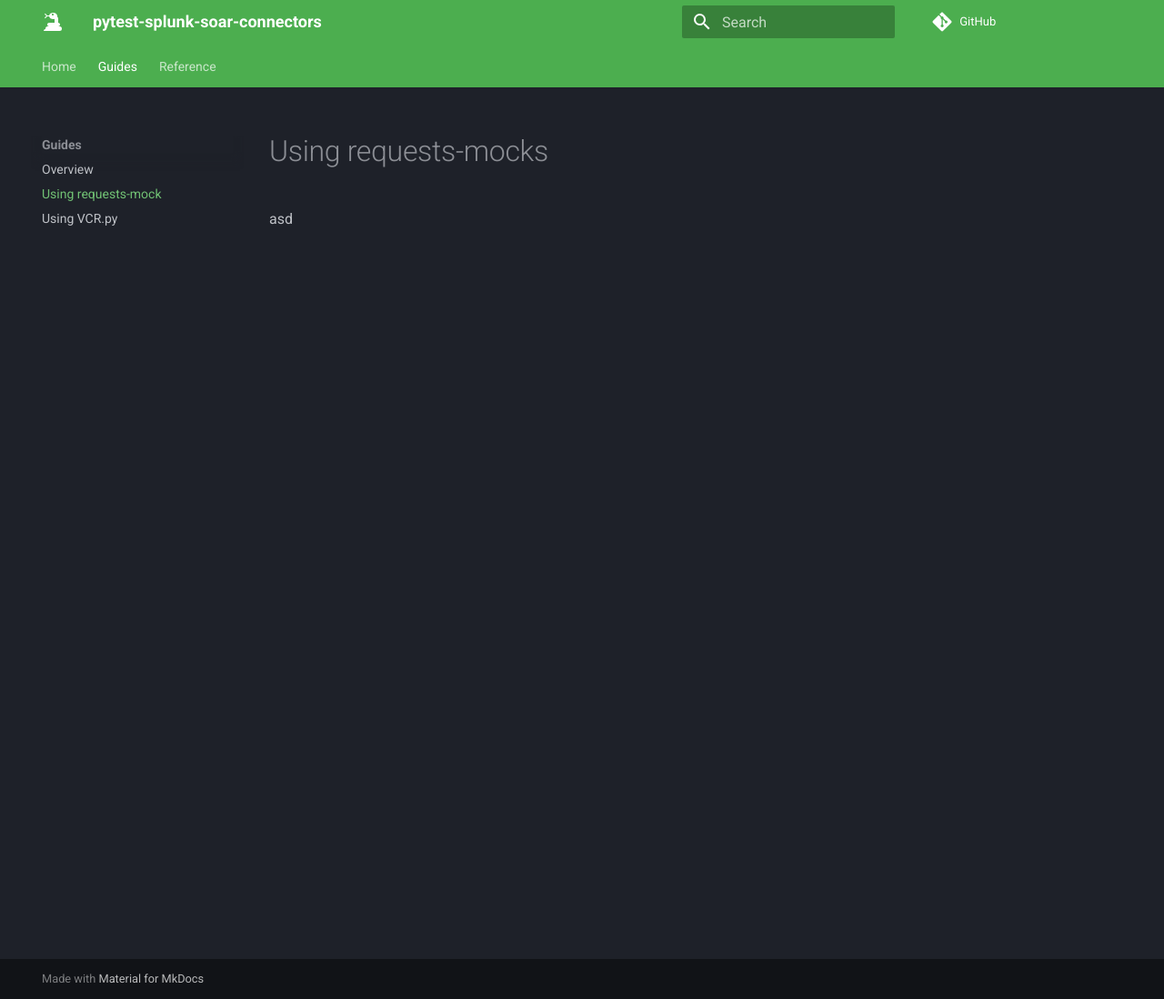
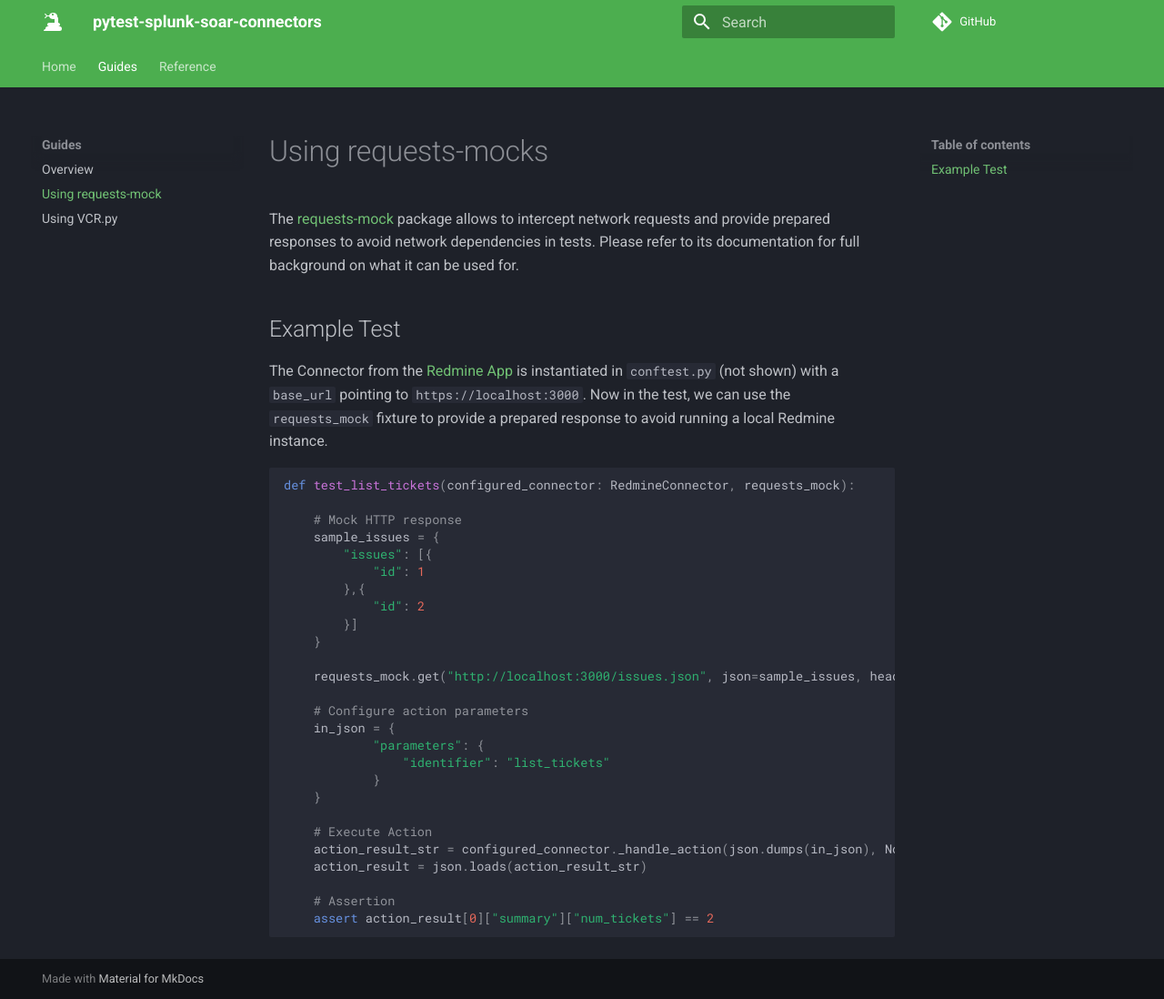
Before and after one commit to splunk/pytest-splunk-soar-connectors, an MkDocs documentation site: the page built from docs/guides/using_requests_mock.md, in a window 1280 px wide and 1098 px high. Shown: the whole window at 91% size. Built offline with MkDocs 1.6.1 and Material for MkDocs 9.7.7, drawn with Linux system fonts in a browser that asks for light colours; comment, search, counter and statistics services are not loaded; old or Windows-style settings are respelled for this version of MkDocs.

Commit message:
add docs

````diff
--- a/docs/guides/using_requests_mock.md
+++ b/docs/guides/using_requests_mock.md
@@ -1,3 +1,38 @@
 # Using requests-mocks
 
-asd
+The [requests-mock](https://requests-mock.readthedocs.io/en/latest/overview.html) package allows to intercept network requests and provide prepared responses to avoid network dependencies in tests. Please refer to its documentation for full background on what it can be used for.
+
+## Example Test
+
+The Connector from the [Redmine App](https://github.com/splunk-soar-connectors/redmine) is instantiated in `conftest.py` (not shown) with a `base_url` pointing to `https://localhost:3000`. Now in the test, we can use the `requests_mock` fixture to provide a prepared response to avoid running a local Redmine instance.
+
+
+```python
+def test_list_tickets(configured_connector: RedmineConnector, requests_mock):
+
+    # Mock HTTP response
+    sample_issues = {
+        "issues": [{
+            "id": 1
+        },{
+            "id": 2
+        }]
+    }
+
+    requests_mock.get("http://localhost:3000/issues.json", json=sample_issues, headers={"Content-Type": "application/json"})
+
+    # Configure action parameters
+    in_json = {
+            "parameters": {
+                "identifier": "list_tickets"
+            }
+    }
+
+    # Execute Action
+    action_result_str = configured_connector._handle_action(json.dumps(in_json), None)
+    action_result = json.loads(action_result_str)
+
+    # Assertion
+    assert action_result[0]["summary"]["num_tickets"] == 2
+
+```
--- a/mkdocs.yml
+++ b/mkdocs.yml
@@ -14,7 +14,13 @@
 
 repo_url: https://github.com/dfederschmidt/pytest-splunk-soar-connectors
 
-pages:
+
+markdown_extensions:
+  - admonition
+  - pymdownx.details
+  - pymdownx.superfences
+
+nav:
 - Home:
   - Overview: index.md
   - Getting Started: getting_started.md
````
Also changed, not shown: docs/guides/using_vcrpy.md (+32 -0 lines), docs/index.md (+1 -1 lines).
